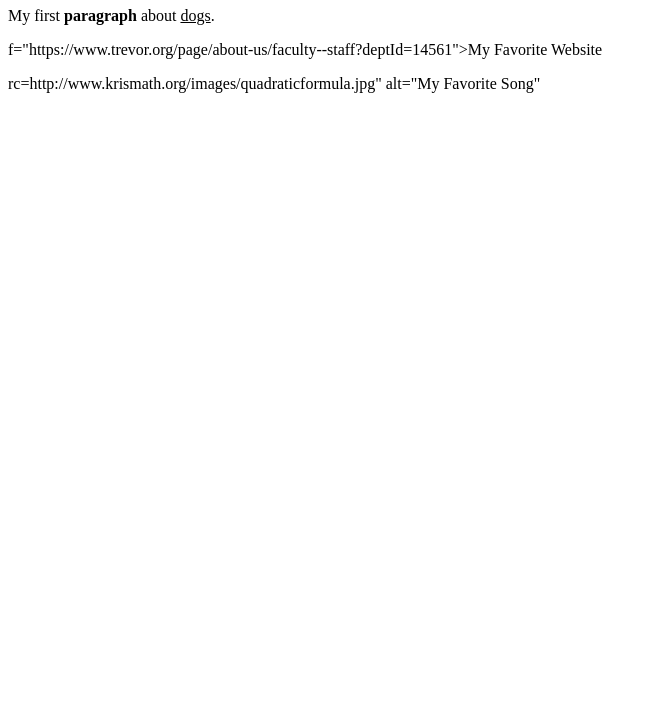
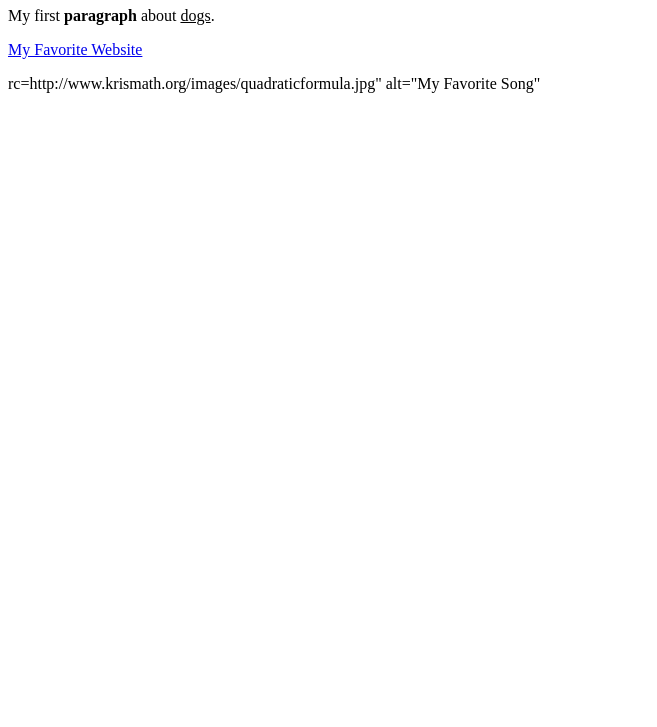
Before and after one commit to lg2564/exploring-cs, a plain HTML site: page index.html in a window 1280 px wide. Shown: the part 73-800 px from the top of the page, without its empty margins (0-657 px from the left). Drawn offline with Linux system fonts and the light colour scheme.

Commit message:
Update index.html

```diff
--- a/index.html
+++ b/index.html
@@ -3,7 +3,7 @@
  <body>
    <h1>My Favorite Dogs</h1>
    <p>My first <b>paragraph</b> about <u>dogs</u>.</p>
-  f="https://www.trevor.org/page/about-us/faculty--staff?deptId=14561">My Favorite Website</a></p>
+  <a href="https://www.trevor.org/page/about-us/faculty--staff?deptId=14561">My Favorite Website</a></p>
 rc=http://www.krismath.org/images/quadraticformula.jpg" alt="My Favorite Song"</a></p>
 
  </body>
```
